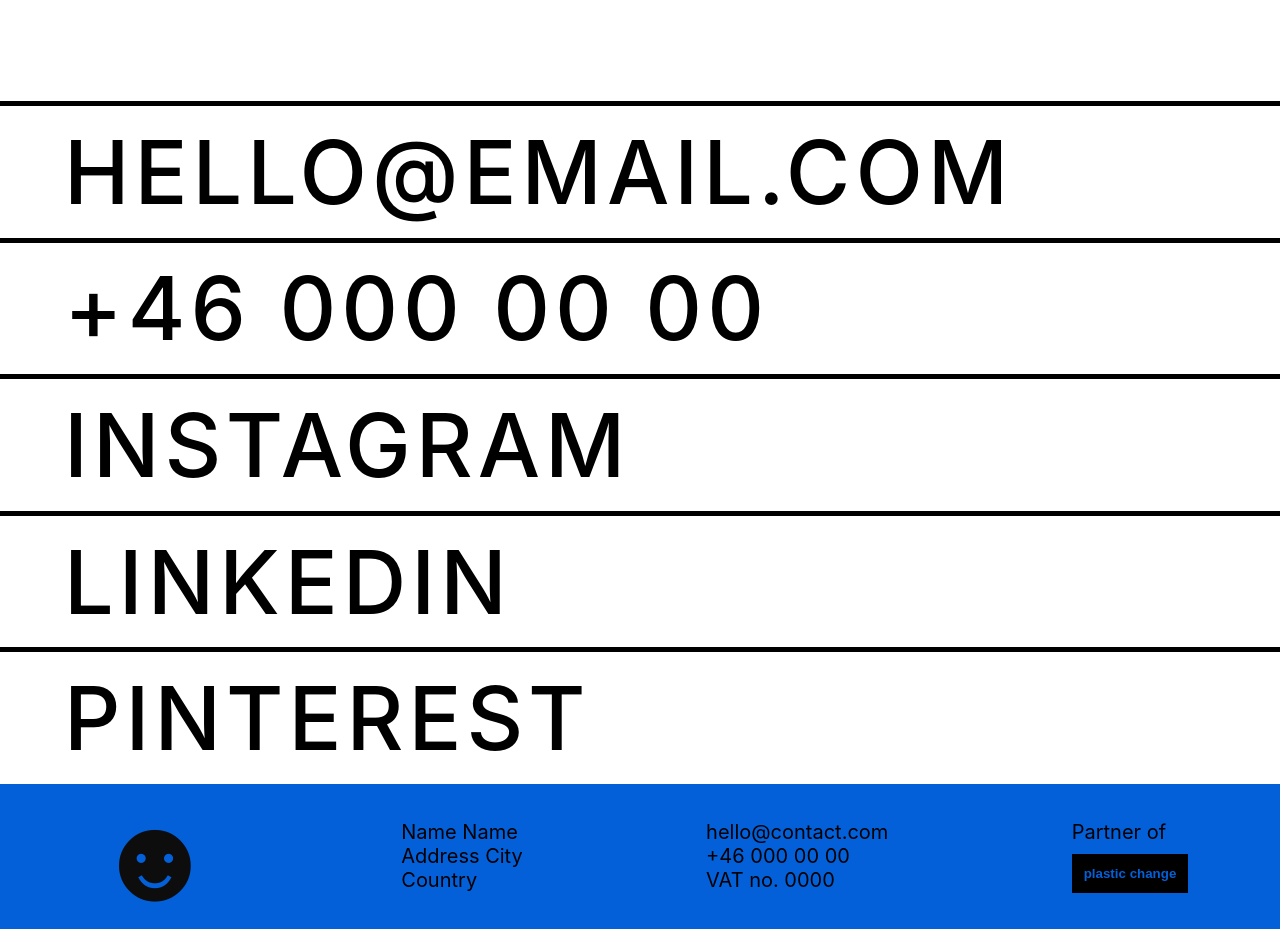
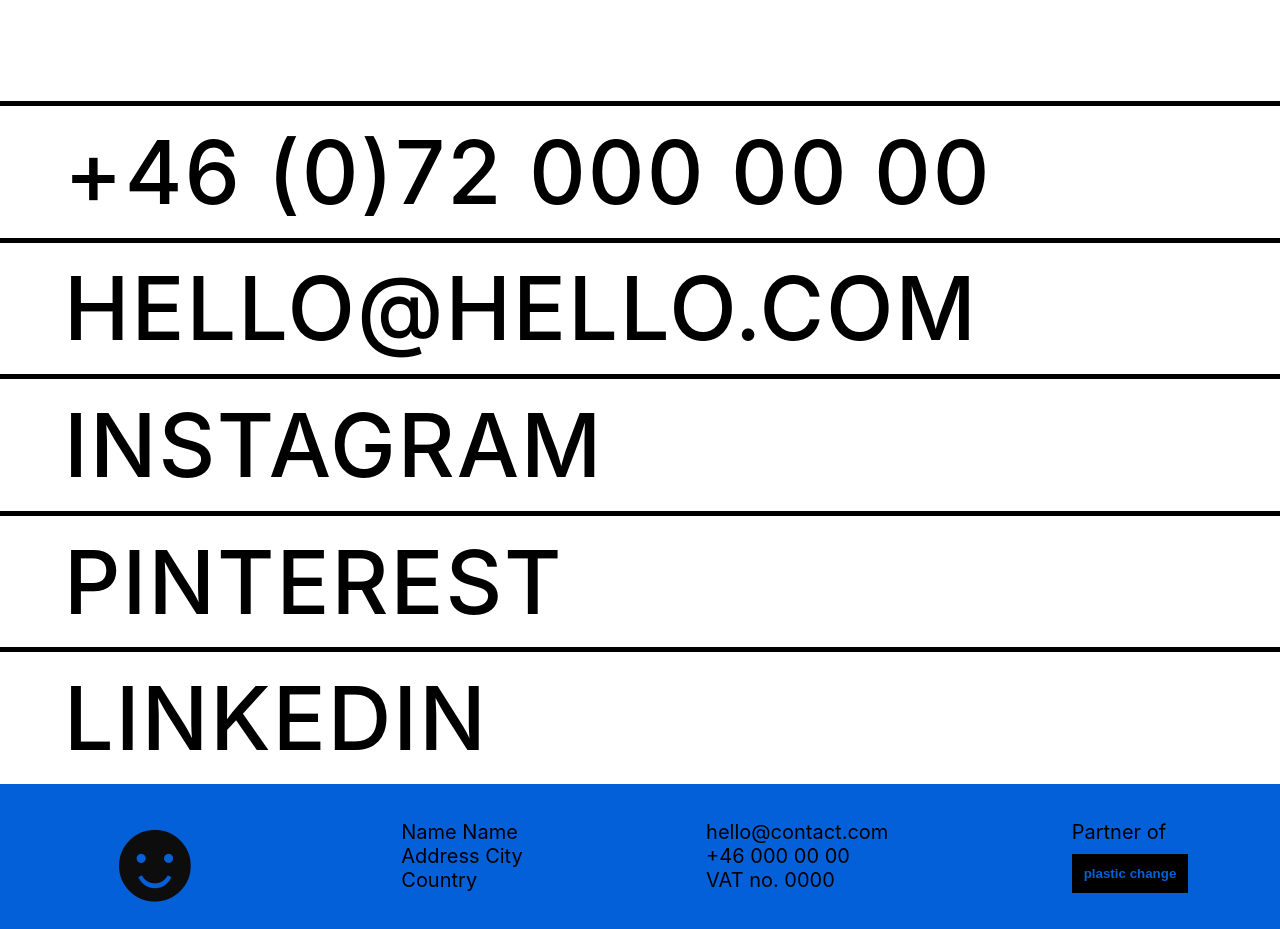
Before and after one commit to annesophiegendron/website-design-template-august, a React (Create React App) app in the folder my-app/: page /about in a window 1280 px wide. Shown: the part 1443-2372 px from the top of the page. Built offline with nearby package versions, Linux system fonts and the light colour scheme.

Commit message:
social contact effect added

```diff
--- a/my-app/src/components/SocialContact.js
+++ b/my-app/src/components/SocialContact.js
@@ -1,7 +1,9 @@
 import React from 'react';
 import styled from 'styled-components';
 
-const List = styled.ul`
+import '../styles/socialComponent.css';
+
+const Container = styled.ul`
 margin: 0;
 padding: 0;
 `
@@ -36,12 +38,53 @@ const Text = styled.a`
 export const SocialContact = () => {
 
   return (
-    <List>
-      <ListElement><Text>hello@email.com</Text></ListElement>
-      <ListElement><Text>+46 000 00 00</Text></ListElement>
-      <ListElement><Text>instagram</Text></ListElement>
-      <ListElement><Text>linkedin</Text></ListElement>
-      <ListElement><Text>pinterest</Text></ListElement>
-    </List>
+    <Container>
+      <ListElement>
+        <Text class="container">
+          <div class="element text">
+            <span>+46 (0)72 000 00 00</span>
+            <p>+46 (0)72 000 00 00</p>
+          </div>
+        </Text>
+      </ListElement>
+
+      <ListElement>
+        <Text class="container">
+          <div class="element text">
+            <span>hello@hello.com</span>
+            <p>hello@hello.com</p>
+          </div>
+        </Text>
+      </ListElement>
+
+      <ListElement>
+        <Text class="container">
+          <div class="element text">
+            <span>instagram</span>
+            <p>instagram</p>
+          </div>
+        </Text>
+      </ListElement>
+
+      <ListElement>
+        <Text class="container">
+          <div class="element text">
+            <span>pinterest</span>
+            <p>pinterest</p>
+          </div>
+        </Text>
+      </ListElement>
+
+
+      <ListElement>
+        <Text class="container">
+          <div class="element text">
+            <span>linkedin</span>
+            <p>linkedin</p>
+          </div>
+        </Text>
+      </ListElement>
+
+    </Container>
   )
 }
--- a/my-app/src/pages/Work.js
+++ b/my-app/src/pages/Work.js
@@ -1,4 +1,4 @@
-import React, { useState } from 'react';
+import React from 'react';
 import styled from 'styled-components';
 
 // components
@@ -9,7 +9,6 @@ import { SocialContact } from '../components/SocialContact';
 import { HomeEmoticon } from '../components/HomeEmoticon';
 import { GridImages } from '../components/Grid';
 
-import { bigTitles, colours, brandName, elementImages } from '../assets/data/constants';
 import items from '../assets/data/Items';
 
 const Wrapper = styled.div`
@@ -41,9 +40,6 @@ const Grid = styled.div`
 `
 
 export const Work = () => {
-  const [isOpen, setIsOpen] = useState(document.body.style.position = "fixed");
-  const [isClosed, setIsClosed] = useState(document.body.style.position = "unset");
-
   return (
     <>
       <Wrapper>
--- /dev/null
+++ b/my-app/src/styles/socialComponent.css
@@ -0,0 +1,87 @@
+
+.element {
+  position: absolute;
+  left: 5%;
+  cursor: pointer;
+  letter-spacing: -5px;
+}
+.text {
+  white-space: nowrap;
+  letter-spacing: 2px;
+}
+
+.text > * {
+  pointer-events: none;
+}
+.text span {
+  opacity: 0;
+  -webkit-transition: all .3s;
+  transition: all .3s;
+  display: inline-block;
+  -webkit-transition-delay: 0s;
+          transition-delay: 0s;
+  -webkit-transform: translate3d(0, 40px, 0);
+          transform: translate3d(0, 40px, 0);
+}
+.text p {
+  -webkit-transition: all .3s;
+  transition: all .3s;
+  margin: 0;
+  opacity: 1;
+  position: absolute;
+  top: 0;
+  left: 0;
+}
+.text:hover span:nth-of-type(1) {
+  -webkit-transition-delay: 0.07s;
+          transition-delay: 0.07s;
+}
+.text:hover span:nth-of-type(2) {
+  -webkit-transition-delay: 0.14s;
+          transition-delay: 0.14s;
+}
+.text:hover span:nth-of-type(3) {
+  -webkit-transition-delay: 0.21s;
+          transition-delay: 0.21s;
+}
+.text:hover span:nth-of-type(4) {
+  -webkit-transition-delay: 0.28s;
+          transition-delay: 0.28s;
+}
+.text:hover span:nth-of-type(5) {
+  -webkit-transition-delay: 0.35s;
+          transition-delay: 0.35s;
+}
+.text:hover span:nth-of-type(6) {
+  -webkit-transition-delay: 0.42s;
+          transition-delay: 0.42s;
+}
+.text:hover span:nth-of-type(7) {
+  -webkit-transition-delay: 0.49s;
+          transition-delay: 0.49s;
+}
+.text:hover span:nth-of-type(8) {
+  -webkit-transition-delay: 0.56s;
+          transition-delay: 0.56s;
+}
+.text:hover span:nth-of-type(9) {
+  -webkit-transition-delay: 0.63s;
+          transition-delay: 0.63s;
+}
+.text:hover span:nth-of-type(10) {
+  -webkit-transition-delay: 0.7s;
+          transition-delay: 0.7s;
+}
+.text:hover span:nth-of-type(11) {
+  -webkit-transition-delay: 0.77s;
+          transition-delay: 0.77s;
+}
+.text:hover span {
+  -webkit-transform: translate3d(0, 0, 0);
+          transform: translate3d(0, 0, 0);
+  opacity: 1;
+}
+.text:hover p {
+  top: -40px;
+  opacity: 0;
+}
```
